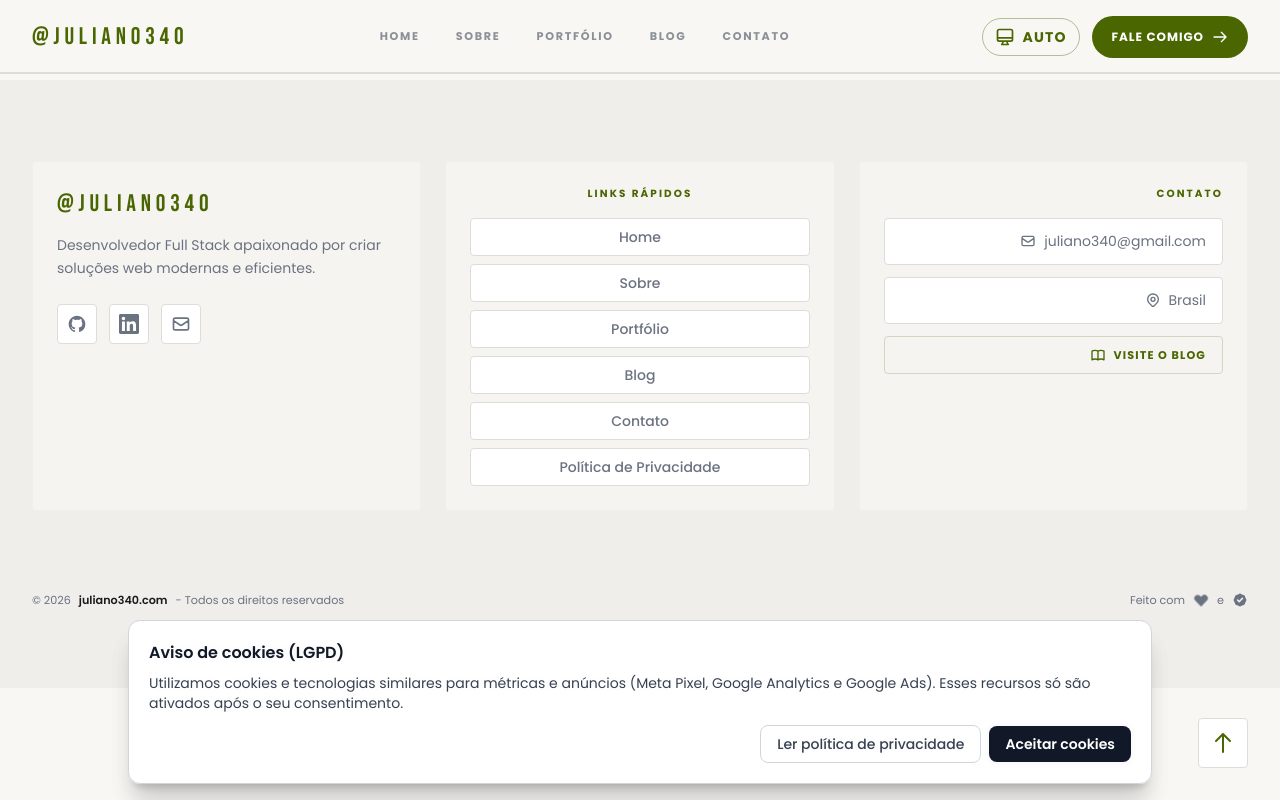
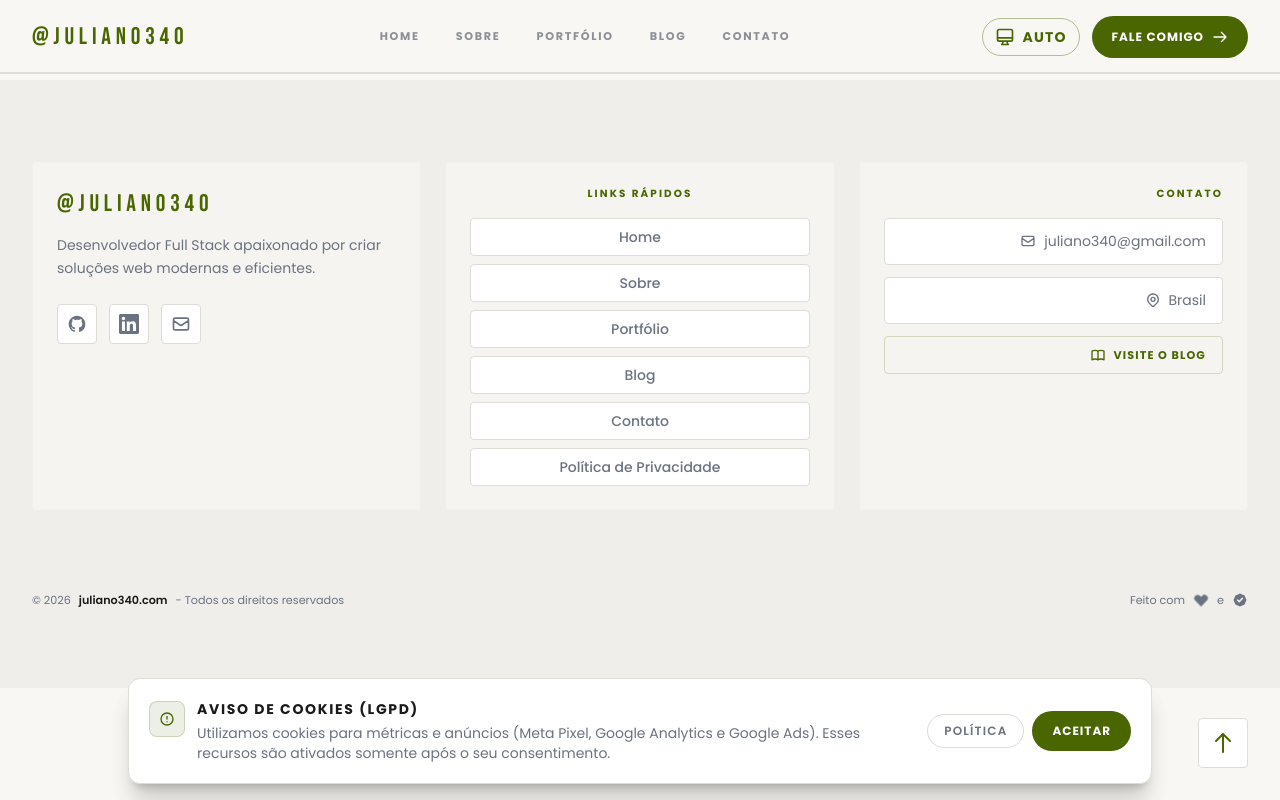
Before and after one commit to juliano340/site-vercel, a Next.js app: page /components/CookieConsentModal in a window 1280 px wide. Built offline with nearby package versions, Linux system fonts and the light colour scheme.

Commit message:
refactor: redesign CookieConsentModal for improved layout and accessibility

```diff
--- a/src/pages/components/CookieConsentModal.jsx
+++ b/src/pages/components/CookieConsentModal.jsx
@@ -13,31 +13,77 @@ const CookieConsentModal = ({ enabled = true }) => {
       <section
         role="region"
         aria-labelledby="lgpd-title"
-        className="mx-auto w-full max-w-5xl rounded-xl border border-gray-300 bg-white/95 p-4 shadow-xl backdrop-blur-sm dark:border-gray-700 dark:bg-gray-900/95 sm:p-5"
+        className="mx-auto w-full max-w-5xl rounded-xl p-4 sm:p-5 shadow-xl backdrop-blur-sm"
+        style={{
+          background:   'var(--color-surface)',
+          border:       '1px solid var(--color-border)',
+        }}
       >
-        <h2 id="lgpd-title" className="text-sm font-semibold text-gray-900 dark:text-white sm:text-base">
+        <div className="flex flex-col sm:flex-row sm:items-center gap-4">
+
+          {/* Ícone + Texto */}
+          <div className="flex items-start gap-3 flex-1">
+            <div
+              className="flex-shrink-0 w-9 h-9 rounded-lg flex items-center justify-center mt-0.5"
+              style={{
+                background: 'rgba(var(--accent-rgb), 0.1)',
+                border:     '1px solid rgba(var(--accent-rgb), 0.2)',
+              }}
+            >
+              <svg
+                className="w-4 h-4"
+                fill="none"
+                stroke="currentColor"
+                viewBox="0 0 24 24"
+                style={{ color: 'var(--color-accent)' }}
+              >
+                <path strokeLinecap="round" strokeLinejoin="round" strokeWidth={2}
+                  d="M12 8v4m0 4h.01M21 12a9 9 0 11-18 0 9 9 0 0118 0z" />
+              </svg>
+            </div>
+            <div>
+              <h2
+                id="lgpd-title"
+                className="text-sm font-bold uppercase tracking-[0.12em]"
+                style={{ color: 'var(--color-text)' }}
+              >
                 Aviso de cookies (LGPD)
               </h2>
+              <p
+                className="mt-1 text-xs leading-relaxed sm:text-sm"
+                style={{ color: 'var(--color-muted)' }}
+              >
+                Utilizamos cookies para métricas e anúncios (Meta Pixel, Google Analytics e Google Ads).
+                Esses recursos são ativados somente após o seu consentimento.
+              </p>
+            </div>
+          </div>
 
-        <p className="mt-2 text-xs leading-relaxed text-gray-700 dark:text-gray-300 sm:text-sm">
-          Utilizamos cookies e tecnologias similares para métricas e anúncios (Meta Pixel, Google Analytics e Google Ads).
-          Esses recursos só são ativados após o seu consentimento.
-        </p>
-
-        <div className="mt-3 flex flex-col gap-2 sm:flex-row sm:items-center sm:justify-end">
+          {/* Botões */}
+          <div className="flex items-center gap-2 flex-shrink-0">
             <Link
               href="/politica-de-privacidade"
-            className="inline-flex items-center justify-center rounded-lg border border-gray-300 px-4 py-2 text-xs font-medium text-gray-700 transition hover:bg-gray-100 dark:border-gray-600 dark:text-gray-200 dark:hover:bg-gray-800 sm:text-sm"
+              className="inline-flex items-center justify-center px-4 py-2 text-xs font-semibold uppercase tracking-[0.1em] rounded-full transition-all duration-200"
+              style={{
+                background:     'transparent',
+                border:         '1px solid var(--color-border)',
+                color:          'var(--color-muted)',
+                textDecoration: 'none',
+              }}
+              onMouseEnter={e => { e.currentTarget.style.borderColor = 'rgba(var(--accent-rgb), 0.4)'; e.currentTarget.style.color = 'var(--color-text)'; }}
+              onMouseLeave={e => { e.currentTarget.style.borderColor = 'var(--color-border)'; e.currentTarget.style.color = 'var(--color-muted)'; }}
             >
-            Ler política de privacidade
+              Política
             </Link>
+
             <button
               type="button"
               onClick={acceptCookies}
-            className="inline-flex items-center justify-center rounded-lg bg-gray-900 px-4 py-2 text-xs font-semibold text-white transition hover:bg-black focus:outline-none focus-visible:ring-2 focus-visible:ring-gray-500 focus-visible:ring-offset-2 dark:bg-white dark:text-gray-900 dark:hover:bg-gray-200 dark:focus-visible:ring-gray-300 sm:text-sm"
+              className="mono-button-primary text-xs"
             >
-            Aceitar cookies
+              Aceitar
             </button>
+          </div>
         </div>
       </section>
     </div>
```
Lines whose indentation alone changed are shown as unchanged.
